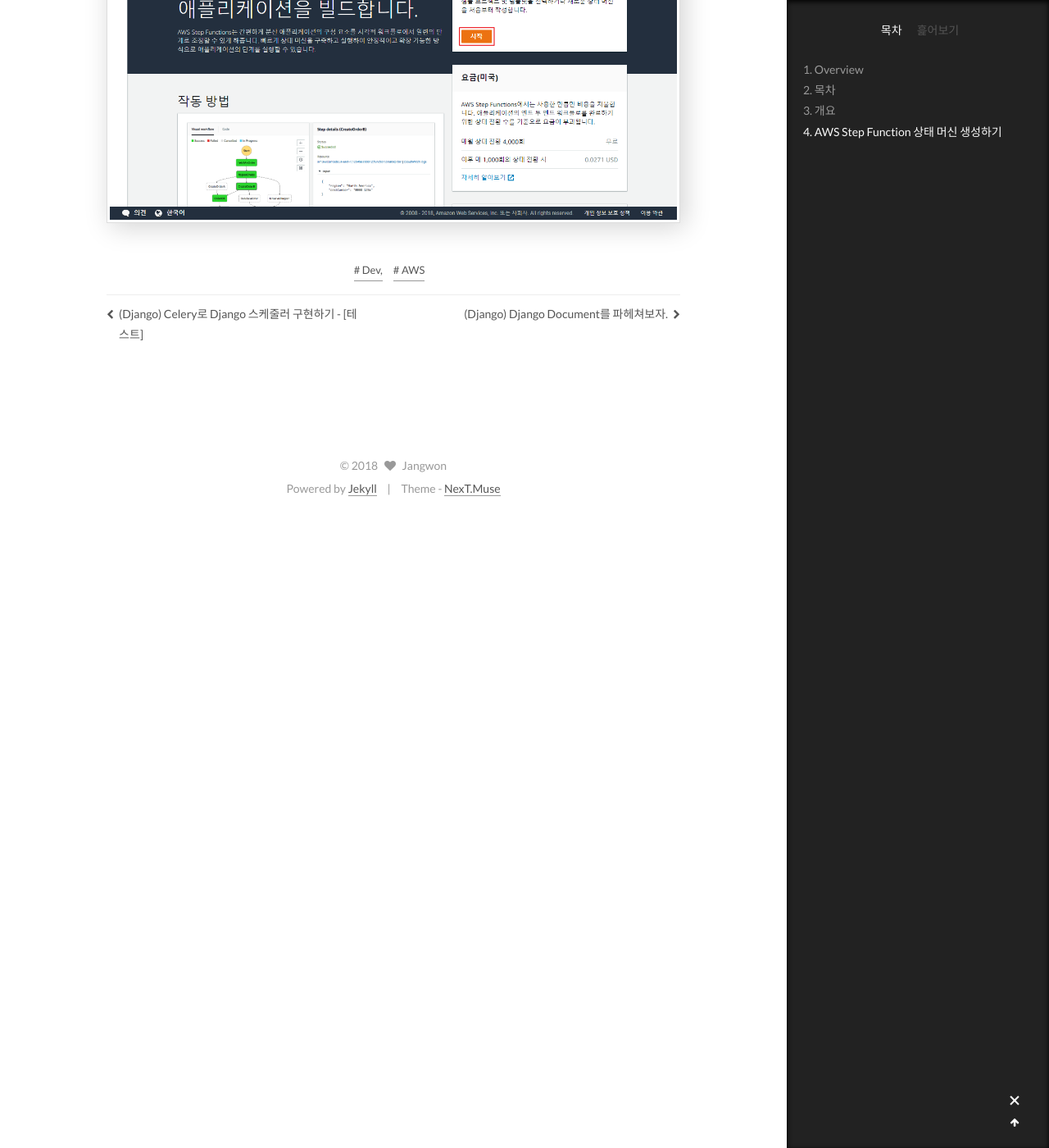
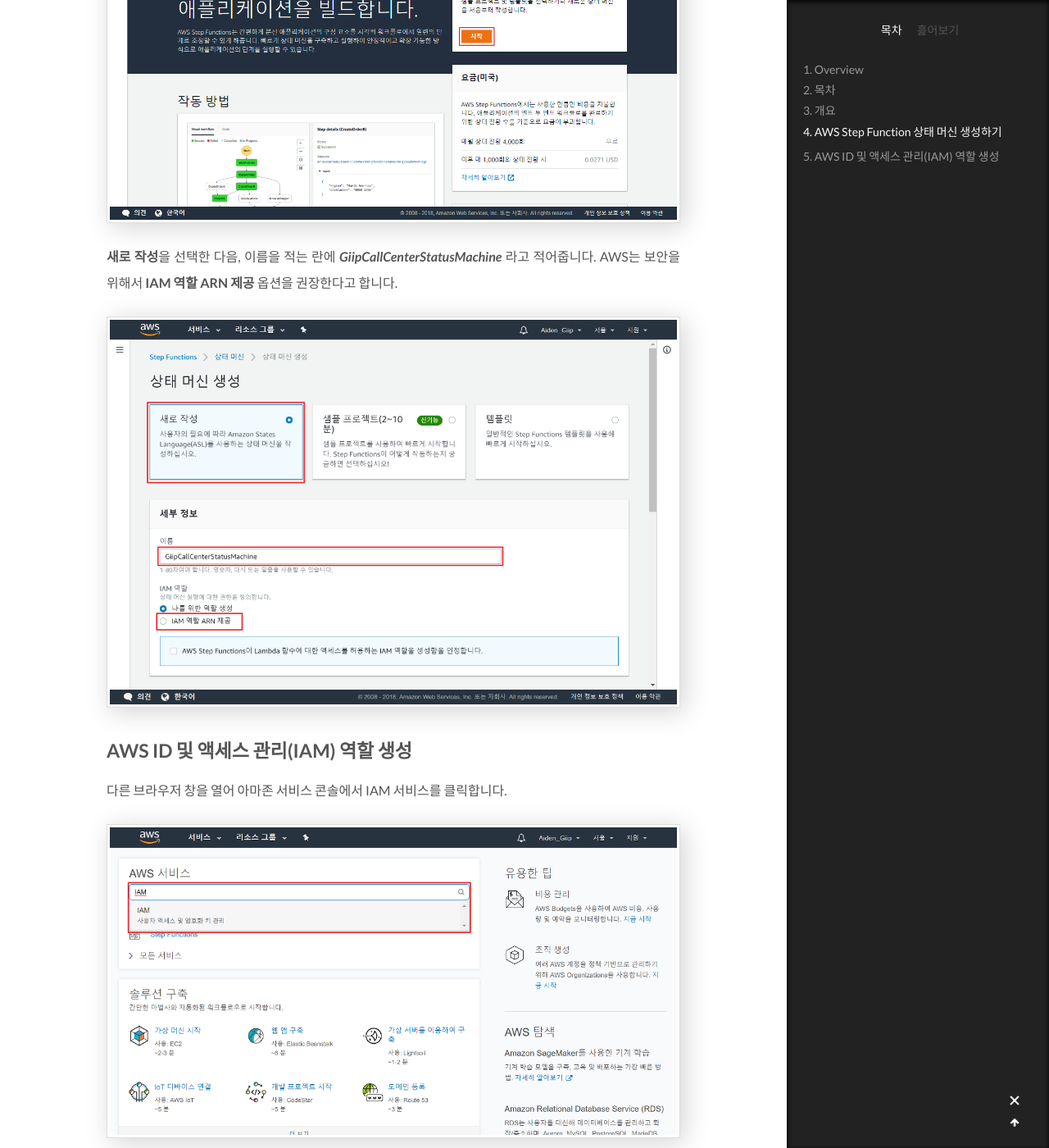
Before and after one commit to wkddnjset/wkddnjset.github.io, a Jekyll site: the page built from _posts/2018-09-01-(개발환경)-AWS-서버리스-환경구축.md, in a window 1280 px wide and 1400 px high, scrolled down 1196 px. Shown: the whole window at 82% size. Built offline with Jekyll 4.4.1, drawn with Linux system fonts in a browser that asks for light colours; comment, search, counter and statistics services are not loaded.

Commit message:
AWS 서버리스

```diff
--- a/_posts/2018-09-01-(개발환경)-AWS-서버리스-환경구축.md
+++ b/_posts/2018-09-01-(개발환경)-AWS-서버리스-환경구축.md
@@ -25,3 +25,14 @@ AWS Step Functions와 AWS Lambda를 사용해 서버리스 워크플로우를
 시작 버튼을 눌러 상태 머신을 생성합니다.
 
 ![create-step-01](https://github.com/wkddnjset/wkddnjset.github.io/blob/master/_posts/images/2018-09/step-01.png?raw=true)
+
+**새로 작성**을 선택한 다음, 이름을 적는 란에 ***GiipCallCenterStatusMachine*** 라고 적어줍니다.
+AWS는 보안을 위해서 **IAM 역할 ARN 제공** 옵션을 권장한다고 합니다.
+
+![create-step-02](https://github.com/wkddnjset/wkddnjset.github.io/blob/master/_posts/images/2018-09/step-02.png?raw=true)
+
+## AWS ID 및 액세스 관리(IAM) 역할 생성
+
+다른 브라우저 창을 열어 아마존 서비스 콘솔에서 IAM 서비스를 클릭합니다.
+
+![create-step-03](https://github.com/wkddnjset/wkddnjset.github.io/blob/master/_posts/images/2018-09/step-03.png?raw=true)
```
Also changed, not shown: _posts/images/2018-09/step-02.png (added), _posts/images/2018-09/step-03.png (added).
